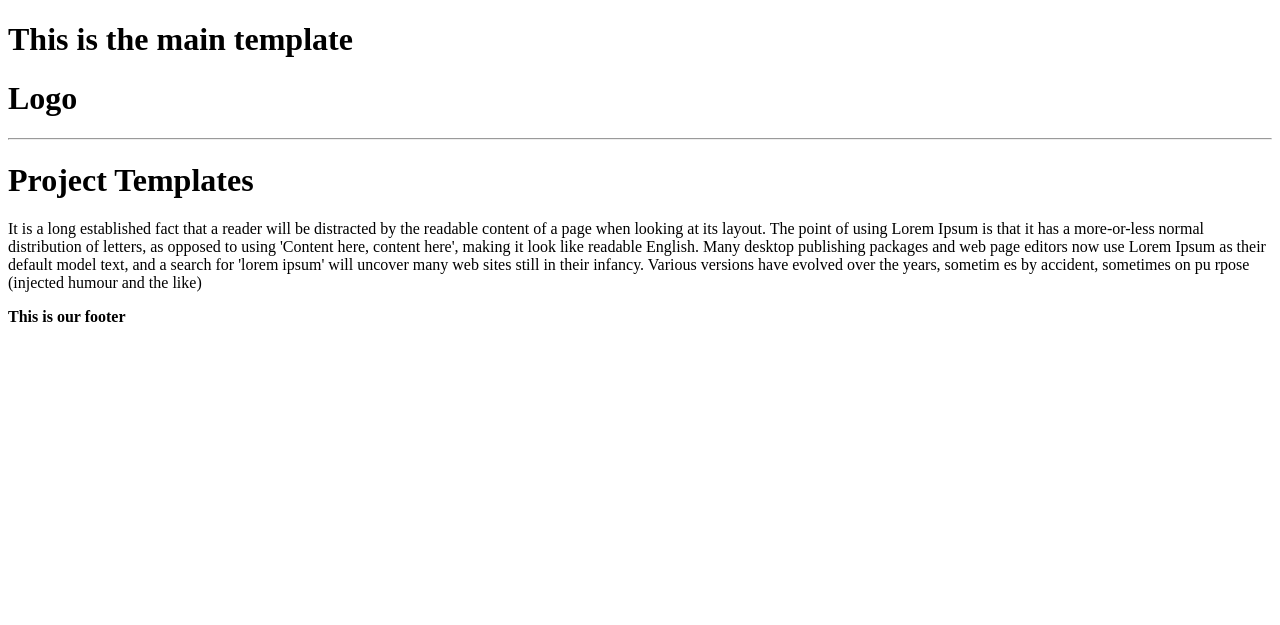
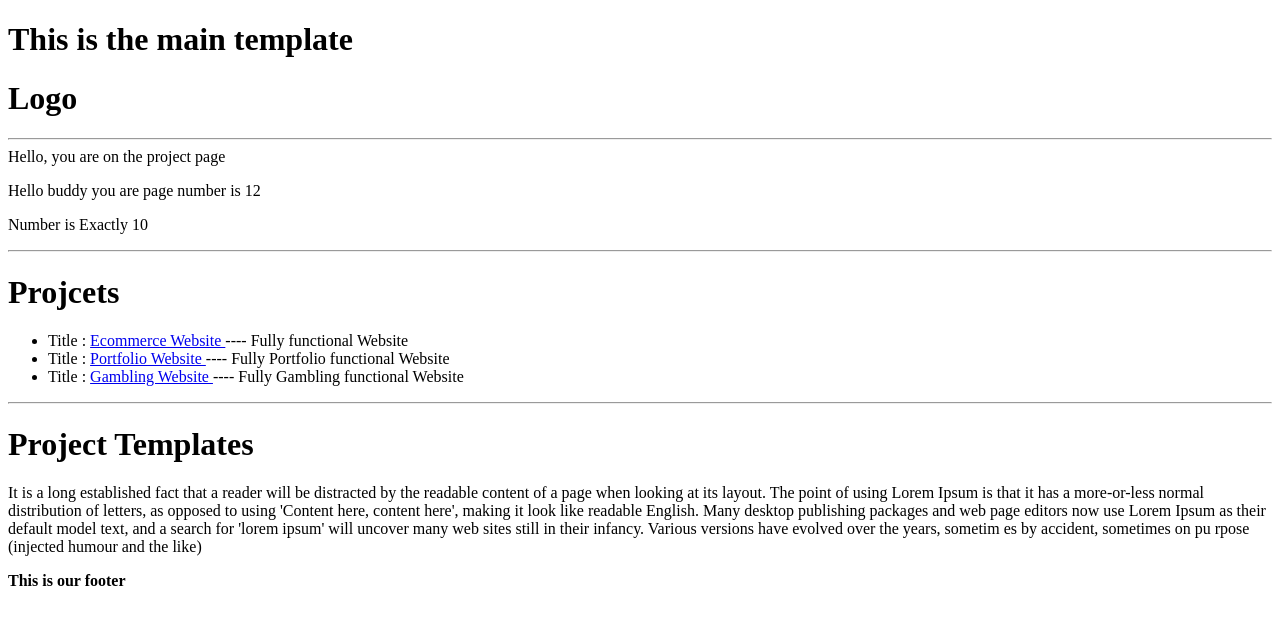
Before and after one commit to Dev-Gaju/Find-Developer, a Django app: page /abc/projects/ in a window 1280 px wide. Shown: the top 625 px of the page. Run offline with Django 3.2, Linux system fonts and the light colour scheme.

Commit message:
urls update

```diff
--- a/projects/templates/projects/projects.html
+++ b/projects/templates/projects/projects.html
@@ -1,8 +1,35 @@
 {#{% include 'navbar.html' %}#}
 
 {%  extends 'main.html' %}
-{%  block content %}
+{%  block content  %}
+{{ message }}
+<p>Hello buddy you are page number is {{ page }}</p>
 
+<!--write logic in this page-->
+
+{% if number > 10 %}
+    <p>Number is Greater than 10</p>
+{%  elif number == 10 %}
+    <p>Number is Exactly 10</p>
+{% else %}
+    <p>Number is Less than 10</p>
+{%  endif  %}
+
+    <hr>
+{#    More dynamic data#}
+    <h1>Projcets</h1>
+    <ul>
+    {%  for project in projects  %}
+{#        <li>Title : {{ project.id}}</li>#}
+{#        <li>Title : <a href="/abc/project/{{project.id}}">{{ project.title}} </a>---- {{ project.description}}</li>#}
+        <li>Title : <a href="{%  url 'project1' project.id %}">{{ project.title}} </a>---- {{ project.description}}</li>
+{#        <li>description : {{ project.description}}</li>#}
+    {%  endfor %}
+    </ul>
+
+
+
+    <hr>
 <h1> Project Templates</h1>
 
 <p> It is a long established fact that a reader will be distracted by the readable content of
--- a/projects/templates/projects/single-project.html
+++ b/projects/templates/projects/single-project.html
@@ -3,6 +3,10 @@
 
 {% block content %}
 
-<h1>Single  Project Templates</h1>
+    <h1>Single  Project Templates</h1>
+
+    <h4>{{ project.title }}</h4>
+{#    <br>#}
+    <p>{{ project.description }}</p>
 
 {%  endblock content %}
--- a/projects/views.py
+++ b/projects/views.py
@@ -1,14 +1,48 @@
 from django.shortcuts import render
 from django.http import HttpResponse
-
 
 # Create your views here.
 # def projects(request):
 #     return HttpResponse("Here Our Products")
 
+
+projectLists = [
+    {
+        'id': '1',
+        'title': 'Ecommerce Website',
+        'description': 'Fully functional Website',
+    },
+    {
+        'id': '2',
+        'title': 'Portfolio  Website',
+        'description': 'Fully Portfolio functional Website',
+    },
+    {
+        'id': '3',
+        'title': 'Gambling Website',
+        'description': 'Fully Gambling functional Website',
+    }
+]
+
+
 def projects(request):
-    return render(request, 'projects/projects.html')
+    msg = "Hello, you are on the project page"
+    page = 12
+    number = 10
+    context = {
+        'page': page,
+        'message': msg,
+        'number': number,
+        'projects': projectLists
+    }
+    # return render(request, 'projects/projects.html', {'page': page, 'message':msg})
+    return render(request, 'projects/projects.html', context)
 
 
 def project(request, pk):
-    return render(request, 'projects/single-project.html')
+    projectObj = None
+    for i in projectLists:
+        if i["id"] == pk:
+            projectObj = i
+
+    return render(request, 'projects/single-project.html', {'project' : projectObj})
```
